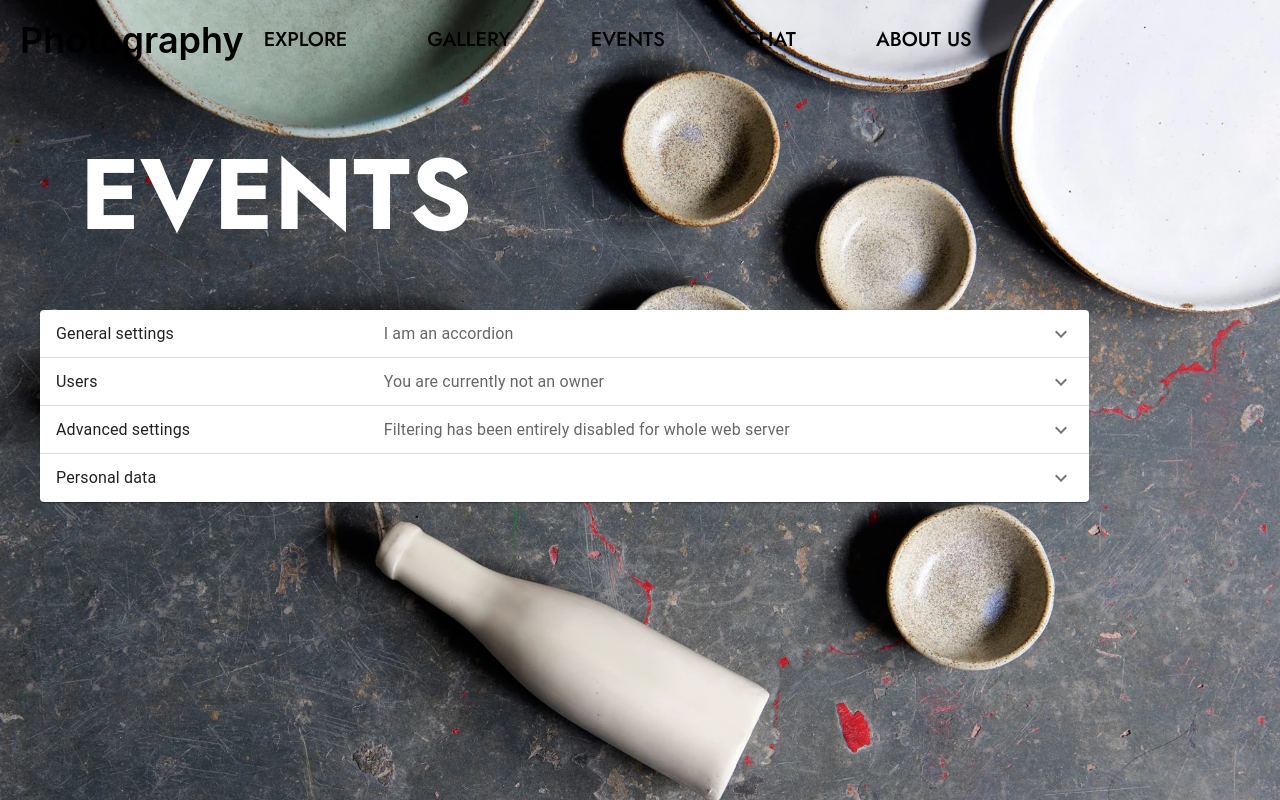
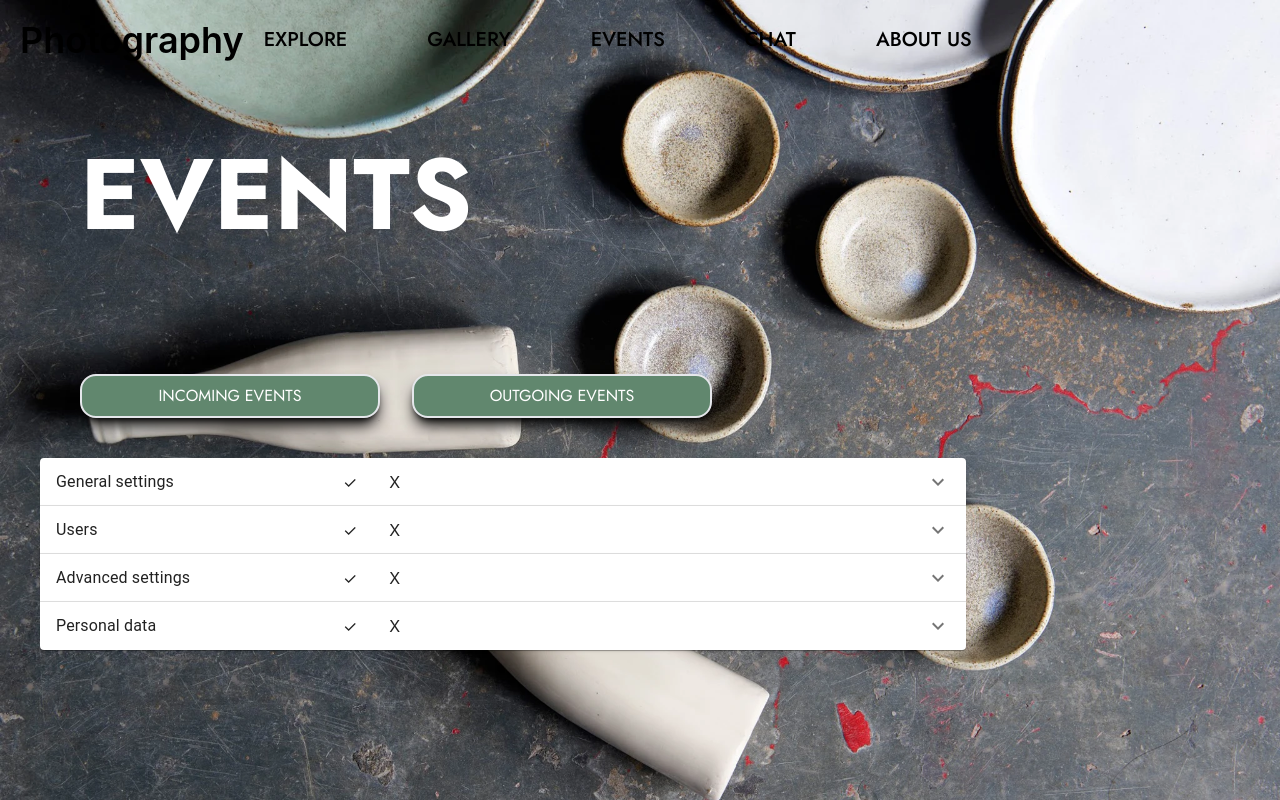
Before and after one commit to Priyankaa2503/loc-unenthusiasts, a React (Create React App) app: page /events in a window 1280 px wide. Built offline with nearby package versions, Linux system fonts and the light colour scheme.

Commit message:
events pg

```diff
--- a/src/components/Drawer.js
+++ /dev/null
@@ -1,42 +0,0 @@
-import React, { useState } from "react";
-import {
-  Drawer,
-  IconButton,
-  List,
-  ListItemButton,
-  ListItemIcon,
-  ListItemText,
-} from "@mui/material";
-import MenuIcon from "@mui/icons-material/Menu";
-const pages = ["Products", "Services", "ABoutUs", "ContactUs"];
-const DrawerComp = () => {
-  const [openDrawer, setOpenDrawer] = useState(false);
-
-  return (
-    <React.Fragment>
-      <Drawer
-        anchor="left"
-        open={openDrawer}
-        onClose={() => setOpenDrawer(false)}
-      >
-        <List>
-          {pages.map((page, index) => (
-            <ListItemButton key={index}>
-              <ListItemIcon>
-                <ListItemText>{page}</ListItemText>
-              </ListItemIcon>
-            </ListItemButton>
-          ))}
-        </List>
-      </Drawer>
-      <IconButton
-        sx={{ color: "white", marginLeft: "auto" }}
-        onClick={() => setOpenDrawer(!openDrawer)}
-      >
-        <MenuIcon color="black" />
-      </IconButton>
-    </React.Fragment>
-  );
-};
-
-export default DrawerComp;
--- /dev/null
+++ b/src/components/cards/EventCard.js
@@ -0,0 +1,97 @@
+import React from 'react'
+import Accordion from '@mui/material/Accordion';
+import AccordionDetails from '@mui/material/AccordionDetails';
+import AccordionSummary from '@mui/material/AccordionSummary';
+import Typography from '@mui/material/Typography';
+import ExpandMoreIcon from '@mui/icons-material/ExpandMore';
+
+export default function EventCard() {
+    const [expanded, setExpanded] = React.useState(false);
+
+    const handleChange = (panel) => (event, isExpanded) => {
+      setExpanded(isExpanded ? panel : false);
+    };
+  return (
+    <div className="">
+    <Accordion expanded={expanded === 'panel1'} onChange={handleChange('panel1')}>
+    <AccordionSummary
+      expandIcon={<ExpandMoreIcon />}
+      aria-controls="panel1bh-content"
+      id="panel1bh-header"
+    >
+      <Typography sx={{ width: '33%', flexShrink: 0 }}>
+        General settings
+      </Typography>
+      <span className="flex gap-8">
+      <button onClick >✓</button>
+      <button onClick >X</button>
+
+      </span>
+    </AccordionSummary>
+    <AccordionDetails>
+  jbjkb
+    </AccordionDetails>
+  </Accordion>
+  <Accordion expanded={expanded === 'panel2'} onChange={handleChange('panel2')}>
+    <AccordionSummary
+      expandIcon={<ExpandMoreIcon />}
+      aria-controls="panel2bh-content"
+      id="panel2bh-header"
+    >
+      <Typography sx={{ width: '33%', flexShrink: 0 }}>Users</Typography>
+      <span className="flex gap-8">
+      <button onClick >✓</button>
+      <button onClick >X</button>
+
+      </span>
+    </AccordionSummary>
+    <AccordionDetails>
+   jkbkbks
+    </AccordionDetails>
+  </Accordion>
+  <Accordion expanded={expanded === 'panel3'} onChange={handleChange('panel3')}>
+    <AccordionSummary
+      expandIcon={<ExpandMoreIcon />}
+      aria-controls="panel3bh-content"
+      id="panel3bh-header"
+    >
+      <Typography sx={{ width: '33%', flexShrink: 0 }}>
+        Advanced settings
+      </Typography>
+      <span className="flex gap-8">
+      <button onClick >✓</button>
+      <button onClick >X</button>
+
+      </span>
+    </AccordionSummary>
+    <AccordionDetails>
+      <Typography>
+        Nunc vitae orci ultricies, auctor nunc in, volutpat nisl. Integer sit
+        amet egestas eros, vitae egestas augue. Duis vel est augue.
+      </Typography>
+    </AccordionDetails>
+  </Accordion>
+  <Accordion expanded={expanded === 'panel4'} onChange={handleChange('panel4')}>
+    <AccordionSummary
+      expandIcon={<ExpandMoreIcon />}
+      aria-controls="panel4bh-content"
+      id="panel4bh-header"
+    >
+      <Typography sx={{ width: '33%', flexShrink: 0 }}>Personal data</Typography>
+    <span className="flex gap-8">
+      <button onClick >✓</button>
+      <button onClick >X</button>
+
+      </span>
+    </AccordionSummary>
+    <AccordionDetails>
+      <Typography>
+        Nunc vitae orci ultricies, auctor nunc in, volutpat nisl. Integer sit
+        amet egestas eros, vitae egestas augue. Duis vel est augue.
+      </Typography>
+    </AccordionDetails>
+
+  </Accordion>
+  </div>
+  )
+}
--- a/src/pages/Events.jsx
+++ b/src/pages/Events.jsx
@@ -1,105 +1,33 @@
-import React from 'react'
-import Navbar from '../components/Navbar'
-import Accordion from '@mui/material/Accordion';
-import AccordionDetails from '@mui/material/AccordionDetails';
-import AccordionSummary from '@mui/material/AccordionSummary';
-import Typography from '@mui/material/Typography';
-import ExpandMoreIcon from '@mui/icons-material/ExpandMore';
+import React from "react";
+import Navbar from "../components/Navbar";
+import EventCard from "../components/cards/EventCard";
+import { Link} from 'react-router-dom'
 
 // import Event from '../assets/events.jpg'
 
 export default function Events() {
-    const [expanded, setExpanded] = React.useState(false);
+  const [expanded, setExpanded] = React.useState(false);
 
-    const handleChange = (panel) => (event, isExpanded) => {
-      setExpanded(isExpanded ? panel : false);
-    };
+  const handleChange = (panel) => (event, isExpanded) => {
+    setExpanded(isExpanded ? panel : false);
+  };
   return (
+    <div>
+      <Navbar />
 
-    <div>
-        <Navbar/>
+      <div className="bg-eventsbg bg-cover bg-fixed  h-screen flex flex-col justify-start items-start p-10">
+        <p className="font-jost text-white font-bold text-[100px] mt-10 p-10">
+          EVENTS
+        </p>
+        <div className="flex flex-row gap-8 p-10 justify-center items-center">
+        <button  className="bg-[#61876E] hover:bg-[#AA5656] border-2  rounded-2xl text-white font-jost py-2 px-4 mt-6 w-[300px] shadow-black shadow-lg hover:scale-110 transition duration-300 ease-in-out">INCOMING EVENTS</button>
+        <button  className="bg-[#61876E] hover:bg-[#AA5656] border-2  rounded-2xl text-white font-jost py-2 px-4 mt-6 w-[300px] shadow-black shadow-lg hover:scale-110 transition duration-300 ease-in-out">OUTGOING EVENTS</button>
+        </div>
+        <div className="flex flex-col justify-center ">
+          <EventCard />
+        </div>
 
-        <div className="bg-eventsbg bg-cover bg-fixed h-screen flex flex-col justify-start items-start p-10">
-            <p className="font-jost text-white font-bold text-[100px] mt-10 p-10">EVENTS</p>
-            <div className="flex flex-col justify-center ">
-            <Accordion expanded={expanded === 'panel1'} onChange={handleChange('panel1')}>
-        <AccordionSummary
-          expandIcon={<ExpandMoreIcon />}
-          aria-controls="panel1bh-content"
-          id="panel1bh-header"
-        >
-          <Typography sx={{ width: '33%', flexShrink: 0 }}>
-            General settings
-          </Typography>
-          <Typography sx={{ color: 'text.secondary' }}>I am an accordion</Typography>
-        </AccordionSummary>
-        <AccordionDetails>
-          <Typography>
-            Nulla facilisi. Phasellus sollicitudin nulla et quam mattis feugiat.
-            Aliquam eget maximus est, id dignissim quam.
-          </Typography>
-        </AccordionDetails>
-      </Accordion>
-      <Accordion expanded={expanded === 'panel2'} onChange={handleChange('panel2')}>
-        <AccordionSummary
-          expandIcon={<ExpandMoreIcon />}
-          aria-controls="panel2bh-content"
-          id="panel2bh-header"
-        >
-          <Typography sx={{ width: '33%', flexShrink: 0 }}>Users</Typography>
-          <Typography sx={{ color: 'text.secondary' }}>
-            You are currently not an owner
-          </Typography>
-        </AccordionSummary>
-        <AccordionDetails>
-          <Typography>
-            Donec placerat, lectus sed mattis semper, neque lectus feugiat lectus,
-            varius pulvinar diam eros in elit. Pellentesque convallis laoreet
-            laoreet.
-          </Typography>
-        </AccordionDetails>
-      </Accordion>
-      <Accordion expanded={expanded === 'panel3'} onChange={handleChange('panel3')}>
-        <AccordionSummary
-          expandIcon={<ExpandMoreIcon />}
-          aria-controls="panel3bh-content"
-          id="panel3bh-header"
-        >
-          <Typography sx={{ width: '33%', flexShrink: 0 }}>
-            Advanced settings
-          </Typography>
-          <Typography sx={{ color: 'text.secondary' }}>
-            Filtering has been entirely disabled for whole web server
-          </Typography>
-        </AccordionSummary>
-        <AccordionDetails>
-          <Typography>
-            Nunc vitae orci ultricies, auctor nunc in, volutpat nisl. Integer sit
-            amet egestas eros, vitae egestas augue. Duis vel est augue.
-          </Typography>
-        </AccordionDetails>
-      </Accordion>
-      <Accordion expanded={expanded === 'panel4'} onChange={handleChange('panel4')}>
-        <AccordionSummary
-          expandIcon={<ExpandMoreIcon />}
-          aria-controls="panel4bh-content"
-          id="panel4bh-header"
-        >
-          <Typography sx={{ width: '33%', flexShrink: 0 }}>Personal data</Typography>
-        </AccordionSummary>
-        <AccordionDetails>
-          <Typography>
-            Nunc vitae orci ultricies, auctor nunc in, volutpat nisl. Integer sit
-            amet egestas eros, vitae egestas augue. Duis vel est augue.
-          </Typography>
-        </AccordionDetails>
-      </Accordion>
+      </div>
     </div>
-    </div>
-
-
-
-    </div>
-
-  )
+  );
 }
```
